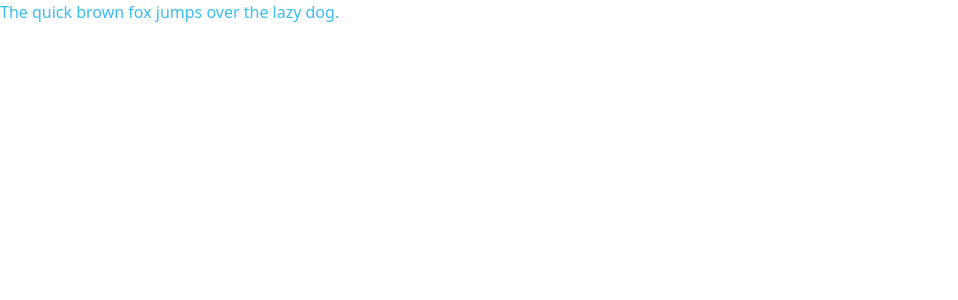
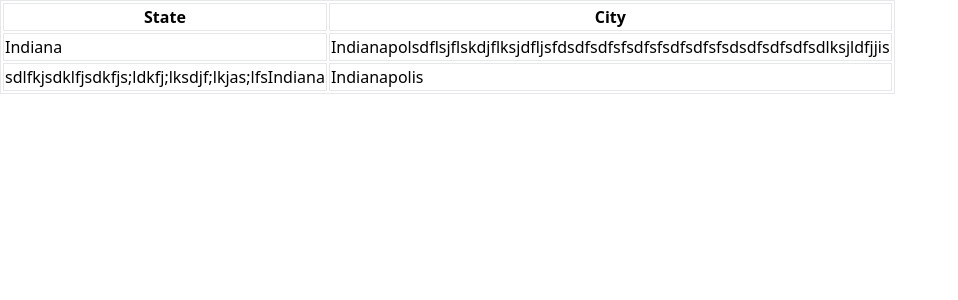
Before and after one commit to RZXQ/CODEBASE, a React (Create React App) app in the folder reactjs/: page / in a window 1280 px wide. Shown: the top 300 px of the page, without its empty margins (0-958 px from the left). Built offline with nearby package versions, Linux system fonts and the light colour scheme.

Commit message:
Tables -> Border Spacing

```diff
--- a/reactjs/src/App.tsx
+++ b/reactjs/src/App.tsx
@@ -1,5 +1,22 @@
-import TextColor from "./TailwindCSS/Typography/Text Color";
-
 export default function App() {
-  return <TextColor />;
+  return (
+      <table className="border border-separate table-fixed">
+        <thead>
+          <tr>
+            <th className="border">State</th>
+            <th className="border">City</th>
+          </tr>
+        </thead>
+        <tbody>
+        <tr>
+          <td className="border">Indiana</td>
+          <td className="border">Indianapolsdflsjflskdjflksjdfljsfdsdfsdfsfsdfsfsdfsdfsfsdsdfsdfsdfsdlksjldfjjis</td>
+        </tr>
+        <tr>
+          <td className="border">sdlfkjsdklfjsdkfjs;ldkfj;lksdjf;lkjas;lfsIndiana</td>
+          <td className="border">Indianapolis</td>
+        </tr>
+        </tbody>
+      </table>
+  )
 }
```
Also changed, not shown: reactjs/src/TailwindCSS/Tables/Border Spacing.tsx (+6 -1 lines).
